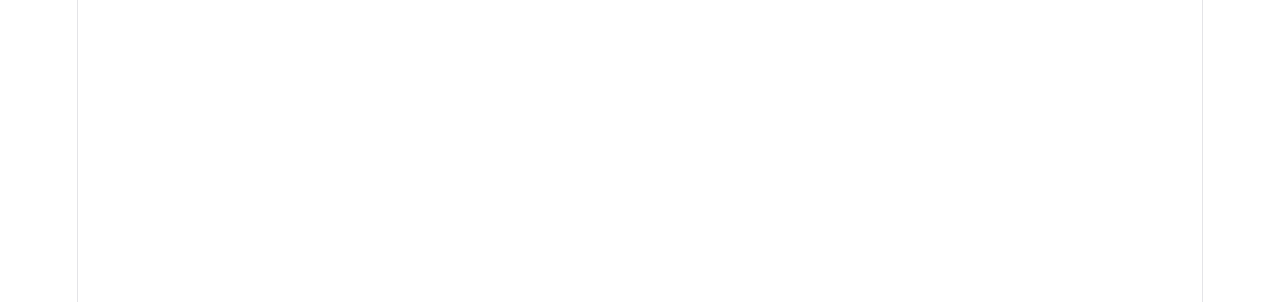
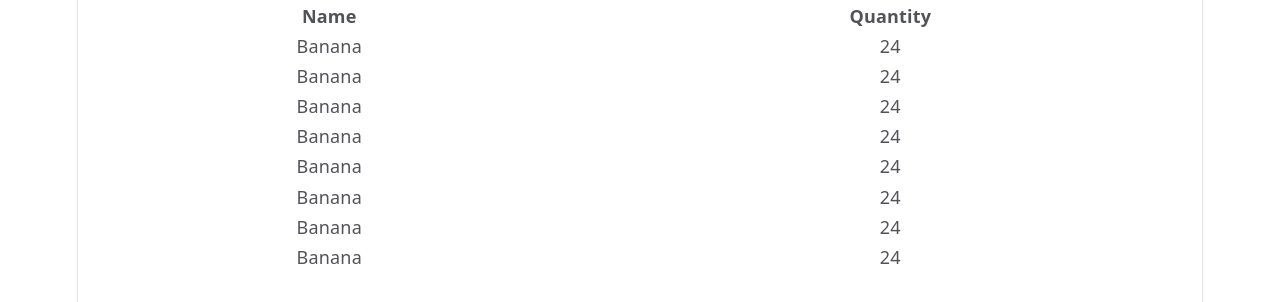
Before and after one commit to kbpop/foodbanked-ui, a React (Vite) app: page /table in a window 1280 px wide. Before the commit this address had no page. Shown: the top 302 px of the page. Built offline with nearby package versions, Linux system fonts and the light colour scheme.

Commit message:
Added simple table

```diff
--- a/frontend/App.tsx
+++ b/frontend/App.tsx
@@ -1,7 +1,8 @@
-import { Routes, Route } from 'react-router'
-import Landing from './components/Landing/Landing.tsx'
-import Login from './components/Login/Login.tsx'
-import Register from './components/Register/Register.tsx'
+import { Routes, Route } from "react-router";
+import Landing from "./components/Landing/Landing.tsx";
+import Login from "./components/Login/Login.tsx";
+import Register from "./components/Register/Register.tsx";
+import { Table } from "./components/dashboard/Table.tsx";
 
 function App() {
   return (
@@ -9,8 +10,9 @@
       <Route path="/" element={<Landing />} />
       <Route path="/login" element={<Login />} />
       <Route path="/register" element={<Register />} />
+      <Route path="/table" element={<Table />} />
     </Routes>
-  )
+  );
 }
 
-export default App
+export default App;
--- /dev/null
+++ b/frontend/components/dashboard/Table.tsx
@@ -0,0 +1,101 @@
+import {
+  createColumnHelper,
+  getCoreRowModel,
+  useReactTable,
+} from "@tanstack/react-table";
+import { useState } from "react";
+import { flexRender } from "@tanstack/react-table";
+
+type ItemLevel = {
+  name: string;
+  quantity: number;
+};
+
+const defaultdata: ItemLevel[] = [
+  {
+    name: "Banana",
+    quantity: 24,
+  },
+  {
+    name: "Banana",
+    quantity: 24,
+  },
+  {
+    name: "Banana",
+    quantity: 24,
+  },
+  {
+    name: "Banana",
+    quantity: 24,
+  },
+  {
+    name: "Banana",
+    quantity: 24,
+  },
+  {
+    name: "Banana",
+    quantity: 24,
+  },
+  {
+    name: "Banana",
+    quantity: 24,
+  },
+  {
+    name: "Banana",
+    quantity: 24,
+  },
+];
+
+const columnHelper = createColumnHelper<ItemLevel>();
+
+const cols = [
+  columnHelper.accessor("name", {
+    header: "Name",
+    cell: (info) => info.getValue(),
+  }),
+  columnHelper.accessor("quantity", {
+    header: "Quantity",
+    cell: (info) => info.getValue(),
+  }),
+];
+
+export const Table = () => {
+  const [data, _setData] = useState(() => [...defaultdata]);
+  const table = useReactTable({
+    data,
+    columns: cols,
+    getCoreRowModel: getCoreRowModel(),
+  });
+
+  return (
+    <table>
+      <thead>
+        {table.getHeaderGroups().map((headerGroup) => (
+          <tr key={headerGroup.id}>
+            {headerGroup.headers.map((header) => (
+              <th key={header.id}>
+                {header.isPlaceholder
+                  ? null
+                  : flexRender(
+                      header.column.columnDef.header,
+                      header.getContext()
+                    )}
+              </th>
+            ))}
+          </tr>
+        ))}
+      </thead>
+      <tbody>
+        {table.getRowModel().rows.map((row) => (
+          <tr key={row.id}>
+            {row.getVisibleCells().map((cell) => (
+              <td key={cell.id}>
+                {flexRender(cell.column.columnDef.cell, cell.getContext())}
+              </td>
+            ))}
+          </tr>
+        ))}
+      </tbody>
+    </table>
+  );
+};
--- a/package.json
+++ b/package.json
@@ -12,6 +12,7 @@
     "preview": "vite preview"
   },
   "dependencies": {
+    "@tanstack/react-table": "^8.21.3",
     "axios": "^1.18.1",
     "express": "^5.2.1",
     "react": "^19.2.7",
```
Also changed, not shown: frontend/components/Landing/Landing.tsx (+6 -6 lines), frontend/components/Login/Login.tsx (+9 -9 lines), frontend/components/Register/Register.tsx (+25 -25 lines), 8 other files (tests, documents, lock files or other folders).
